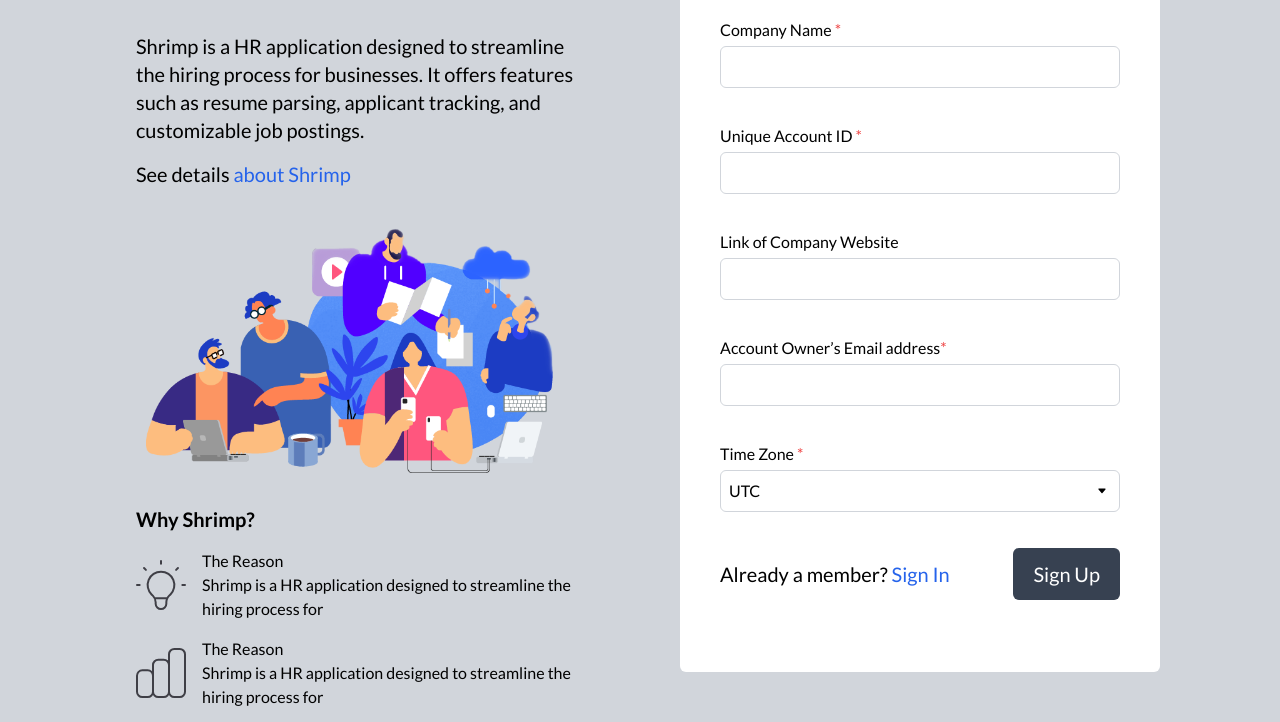
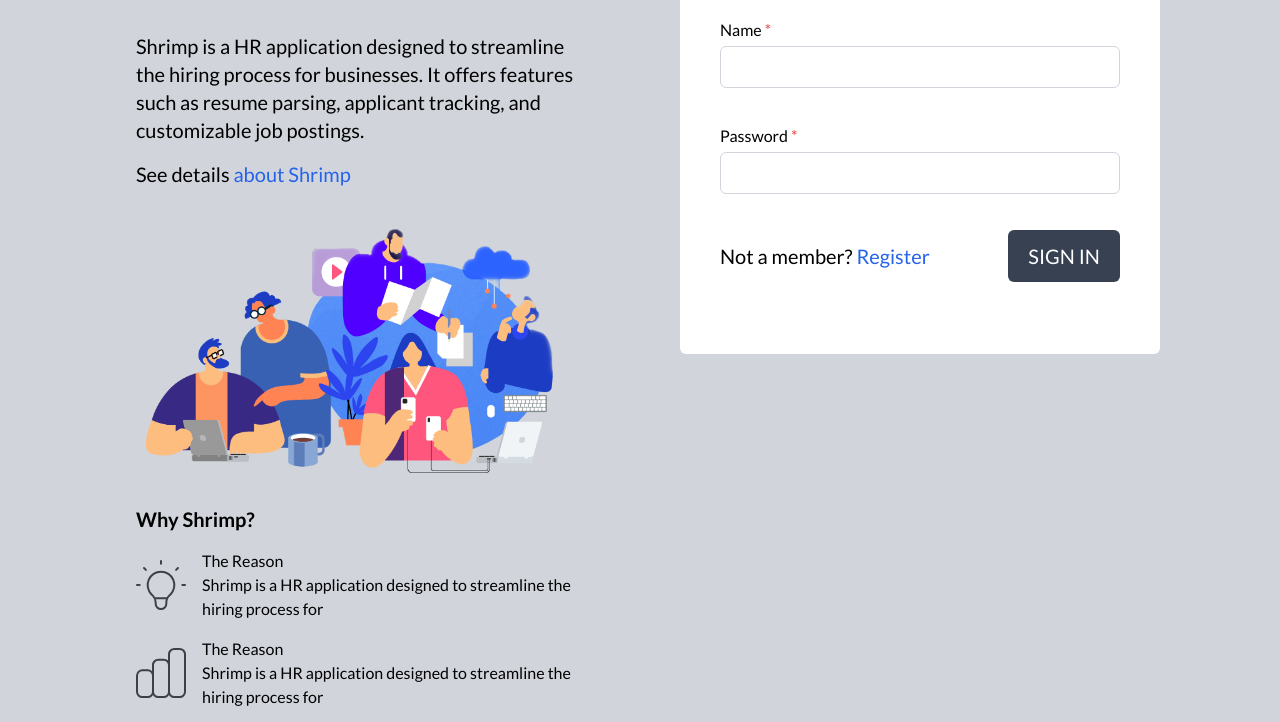
Before and after one commit to Abu-Siam/ATS-Templates, a website: page src/signin.html in a window 1280 px wide. Shown: the part 238-960 px from the top of the page. Drawn offline with Linux system fonts and the light colour scheme.

Commit message:
sign in page added

```diff
--- a/src/signup.html
+++ b/src/signin.html
@@ -4,27 +4,10 @@
     <meta http-equiv="X-UA-Compatible" content="IE=edge" />
     <meta name="viewport" content="width=device-width, initial-scale=1.0" />
     <link rel="stylesheet" href="../dist/output.css" />
-    <title>Sign Up</title>
+    <title>Sign In</title>
   </head>
   <body class="bg-gray-300 z-10">
-    <!-- nav section -->
-    <!-- <div
-    class="flex justify-between lg:gap-0 lg:grid lg:grid-cols-2 px-4 lg:px-20 py-5 bg-white z-20"
-  >
-    <div
-      class="flex flex-col lg:flex-row items-center gap-2 lg:gap-0 lg:space-x-16"
-    >
-      <div><img src="../images/Shrimp.svg" class="cursor-pointer" /></div>
-      <button
-        class="bg-gray-700 text-white py-2 md:py-3 px-6 hover:bg-gray-900 rounded-md"
-      >
-        Sign Up
-      </button>
-      <a class="text-blue-600 cursor-pointer hover:underline"> About shrimp</a>
-    </div>
 
-
-  </div> -->
 
 
     <!-- nav section -->
@@ -176,54 +159,36 @@
         <div>
           <div class="bg-white rounded-md px-4 py-6 lg:mt-10 mx-10 mb-5 lg:mb-0">
             <div class="text-center text-2xl font-bold">
-              Fill up the following to Sign up
+              Sign In
             </div>
             <form class="flex flex-col px-6 py-8 ">
-              <label class="required-star">Company Name </label>
+              <label class="required-star"> Name </label>
               <input
                 type="text"
                 class="border border-gray-300 rounded-md py-2 px-2 my-1"
               />
 
-              <label class="mt-8 required-star">Unique Account ID </label>
+              <label class="mt-8 required-star">Password </label>
               <input
                 type="text"
                 class="border border-gray-300 rounded-md py-2 px-2 my-1"
               />
 
-              <label class="mt-8">Link of Company Website</label>
-              <input
-                type="text"
-                class="border border-gray-300 rounded-md py-2 px-2 my-1"
-              />
 
-              <label class="mt-8 required-star"
-                >Account Owner’s Email address</label
-              >
-              <input
-                type="text"
-                class="border border-gray-300 rounded-md py-2 px-2 my-1"
-              />
 
-              <label class="mt-8 required-star">Time Zone </label>
-              <select class="border border-gray-300 rounded-md py-2 px-2 my-1">
-                <option>UTC</option>
-                <option>1</option>
-                <option>2</option>
-                <option>3</option>
-              </select>
+
 
               <div
                 class="mt-8 text-xl flex flex-wrap flex-col-reverse lg:flex-row gap-4 items-center justify-between"
               >
                 <div>
-                  Already a member?
-                  <a class="text-blue-600 hover:underline">Sign In</a>
+                  Not a member?
+                  <a class="text-blue-600 hover:underline">Register</a>
                 </div>
                 <button
                   class="px-5 py-3 text-white bg-gray-700 rounded-md hover:bg-black"
                 >
-                  Sign Up
+                  SIGN IN
                 </button>
               </div>
             </form>
```
